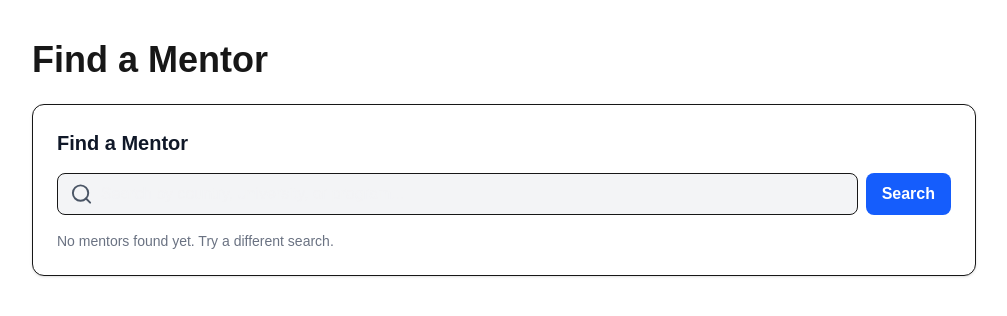
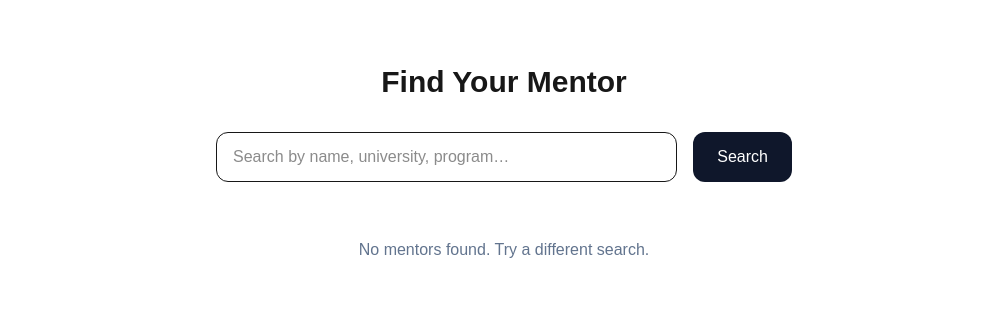
Before and after one commit to TanishhBaddre/niermaan-site, a Next.js app: page /student/find in a window 1280 px wide. Shown: the top 316 px of the page, without its empty margins (136-1143 px from the left). Built offline with nearby package versions, Linux system fonts and the light colour scheme.

Commit message:
force redeploy root page

```diff
--- a/app/mentors/page.tsx
+++ b/app/mentors/page.tsx
@@ -6,23 +6,22 @@ import { useSearchParams, useRouter } from "next/navigation";
 export default function MentorsPage() {
   const params = useSearchParams();
   const router = useRouter();
-
   const country = params.get("country");
 
-  const [mentors, setMentors] = useState([]);
+  const [mentors, setMentors] = useState<any[]>([]);
   const [loading, setLoading] = useState(true);
 
   useEffect(() => {
     async function load() {
       setLoading(true);
 
-      const res = await fetch(
-        country
-          ? `/api/mentors?country=${country}`
-          : `/api/mentors`
-      );
+      const url = country
+        ? `/api/mentors?country=${country}`
+        : `/api/mentors`;
 
+      const res = await fetch(url);
       const data = await res.json();
+
       setMentors(data || []);
       setLoading(false);
     }
@@ -31,35 +30,57 @@ export default function MentorsPage() {
   }, [country]);
 
   if (loading) {
-    return <p className="p-20 text-center text-slate-500">Loading mentors…</p>;
-  }
-
-  if (mentors.length === 0) {
     return (
-      <p className="p-20 text-center text-slate-500">
-        No mentors found for this country.
-      </p>
+      <main className="p-20 text-center text-slate-500">
+        Loading mentors…
+      </main>
     );
   }
 
   return (
-    <main className="max-w-5xl mx-auto px-6 py-20">
-      <h1 className="text-3xl font-bold mb-10">
-        {country ? `Mentors in ${country.toUpperCase()}` : "All Mentors"}
+    <main className="max-w-6xl mx-auto px-6 py-16">
+
+      {/* HEADER */}
+      <h1 className="text-4xl font-bold mb-3">
+        {country ? `${country.toUpperCase()} Mentors` : "All Mentors"}
       </h1>
+      <p className="text-slate-600 mb-10">
+        Verified mentors from top global universities.
+      </p>
 
-      <div className="grid md:grid-cols-2 gap-6">
-        {mentors.map((mentor: any) => (
-          <button
-            key={mentor.id}
-            onClick={() =>
-              router.push(`/booking?mentor=${mentor.id}`)
-            }
-            className="border rounded-xl p-6 text-left hover:shadow-md"
+      {mentors.length === 0 && (
+        <p className="text-center text-slate-500 text-lg p-20">
+          No mentors found for this region.
+        </p>
+      )}
+
+      {/* MENTOR GRID */}
+      <div className="grid sm:grid-cols-2 lg:grid-cols-3 gap-8">
+        {mentors.map((m) => (
+          <div
+            key={m.id}
+            className="border rounded-2xl p-6 hover:shadow-lg transition cursor-pointer bg-white"
+            onClick={() => router.push(`/booking?mentor=${m.id}`)}
           >
-            <h3 className="text-xl font-semibold">{mentor.full_name}</h3>
-            <p className="text-slate-600">{mentor.university}</p>
-          </button>
+            {/* Avatar */}
+            <div className="w-16 h-16 rounded-full bg-slate-900 text-white flex items-center justify-center text-xl font-semibold mb-4">
+              {m.full_name?.split(" ").map((p: string) => p[0])
+.join("").slice(0, 2)}
+            </div>
+
+            <h3 className="text-xl font-semibold">{m.full_name}</h3>
+            <p className="text-slate-600 text-sm mt-1">
+              {m.headline || "Verified Mentor"}
+            </p>
+
+            <p className="text-slate-500 text-sm mt-3 line-clamp-2">
+              {m.bio || "Experienced mentor helping students succeed."}
+            </p>
+
+            <button className="mt-6 w-full py-2 bg-slate-900 text-white rounded-xl hover:bg-slate-800">
+              Book Session
+            </button>
+          </div>
         ))}
       </div>
     </main>
--- a/app/student/find/page.tsx
+++ b/app/student/find/page.tsx
@@ -1,11 +1,85 @@
-import MentorSearch from "@/components/MentorSearch";
+"use client";
 
-export default function FindMentorPage() {
+import { useState } from "react";
+
+export default function StudentFindPage() {
+  const [query, setQuery] = useState("");
+  const [results, setResults] = useState<any[]>([]);
+  const [loading, setLoading] = useState(false);
+
+  const search = async () => {
+    setLoading(true);
+
+    const res = await fetch(`/api/mentors?search=${query}`);
+    const data = await res.json();
+
+    setResults(data || []);
+    setLoading(false);
+  };
+
   return (
-    <div className="p-10 max-w-5xl mx-auto space-y-6">
-      <h1 className="text-4xl font-bold">Find a Mentor</h1>
+    <main className="max-w-5xl mx-auto px-6 py-16">
 
-      <MentorSearch />
-    </div>
+      <h1 className="text-3xl font-bold mb-8 text-center">
+        Find Your Mentor
+      </h1>
+
+      {/* SEARCH BAR */}
+      <div className="flex gap-4 max-w-xl mx-auto mb-14">
+        <input
+          className="flex-1 border rounded-xl px-4 py-3"
+          placeholder="Search by name, university, program…"
+          value={query}
+          onChange={(e) => setQuery(e.target.value)}
+        />
+
+        <button
+          onClick={search}
+          className="px-6 py-3 bg-slate-900 text-white rounded-xl hover:bg-slate-800"
+        >
+          Search
+        </button>
+      </div>
+
+      {/* RESULTS */}
+      {loading && (
+        <p className="text-center text-slate-500">Searching…</p>
+      )}
+
+      {!loading && results.length === 0 && (
+        <p className="text-center text-slate-500">
+          No mentors found. Try a different search.
+        </p>
+      )}
+
+      <div className="grid sm:grid-cols-2 lg:grid-cols-3 gap-8">
+        {results.map((m) => (
+          <div
+            key={m.id}
+            className="border rounded-2xl p-6 hover:shadow-lg transition cursor-pointer"
+          >
+            <div className="w-14 h-14 rounded-full bg-slate-900 text-white flex items-center justify-center text-lg font-semibold mb-4">
+              {m.full_name?.split(" ").map((p: string) => p[0])
+.join("").slice(0, 2)}
+            </div>
+
+            <h3 className="text-lg font-semibold">{m.full_name}</h3>
+
+            <p className="text-slate-600 text-sm mt-1">{m.university}</p>
+
+            <p className="text-slate-500 text-sm mt-3 line-clamp-2">
+              {m.bio}
+            </p>
+
+            <button
+              onClick={() => window.location.href = `/booking?mentor=${m.id}`}
+              className="mt-4 w-full py-2 bg-slate-900 text-white rounded-xl hover:bg-slate-800"
+            >
+              View Mentor
+            </button>
+          </div>
+        ))}
+      </div>
+    </main>
   );
 }
```
